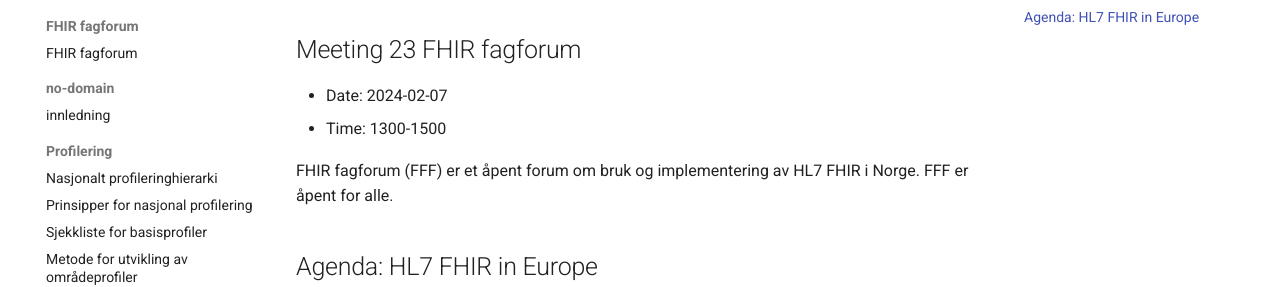
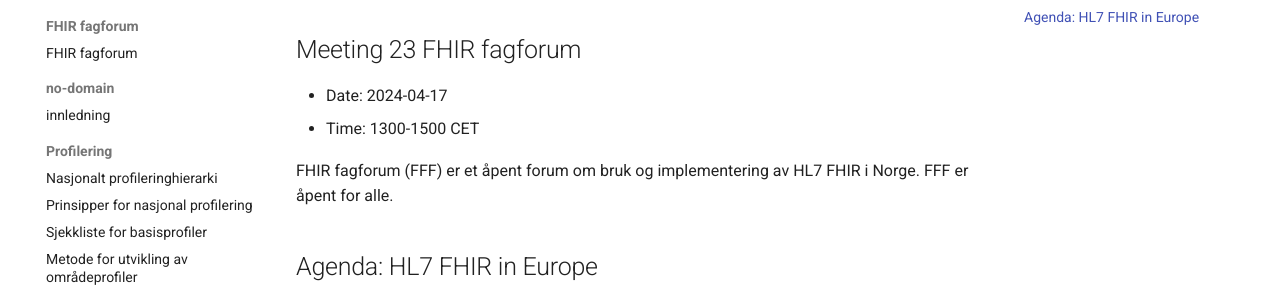
Before and after one commit to HL7Norway/best-practice, an MkDocs documentation site: the page built from docs/FHIR-faglig-forum/_agenda/2024-04-17-agenda.md, in a window 1280 px wide. Shown: the part 148-435 px from the top of the page. Built offline with MkDocs 1.6.1 and Material for MkDocs 9.7.7, drawn with Linux system fonts in a browser that asks for light colours; comment, search, counter and statistics services are not loaded.

Commit message:
Bug i agenda 17 april

```diff
--- a/docs/FHIR-faglig-forum/_agenda/2024-04-17-agenda.md
+++ b/docs/FHIR-faglig-forum/_agenda/2024-04-17-agenda.md
@@ -8,8 +8,8 @@
 
 ## Meeting 23 FHIR fagforum
 
-* Date: 2024-02-07
-* Time: 1300-1500
+* Date: 2024-04-17
+* Time: 1300-1500 CET
 
 FHIR fagforum (FFF) er et åpent forum om bruk og implementering av HL7 FHIR i Norge. FFF er åpent for alle.
 
```
Also changed, not shown: 1 other file.
